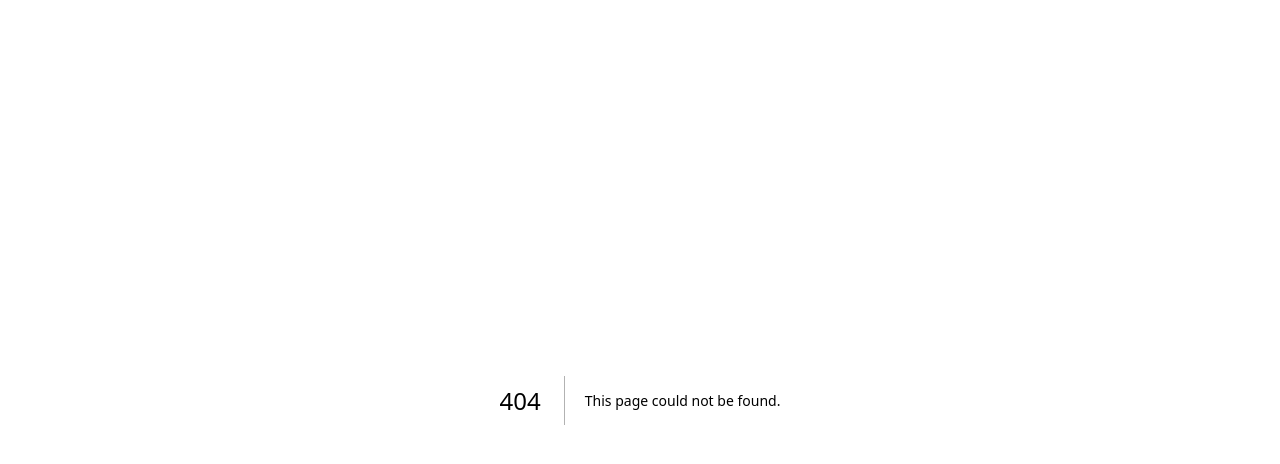
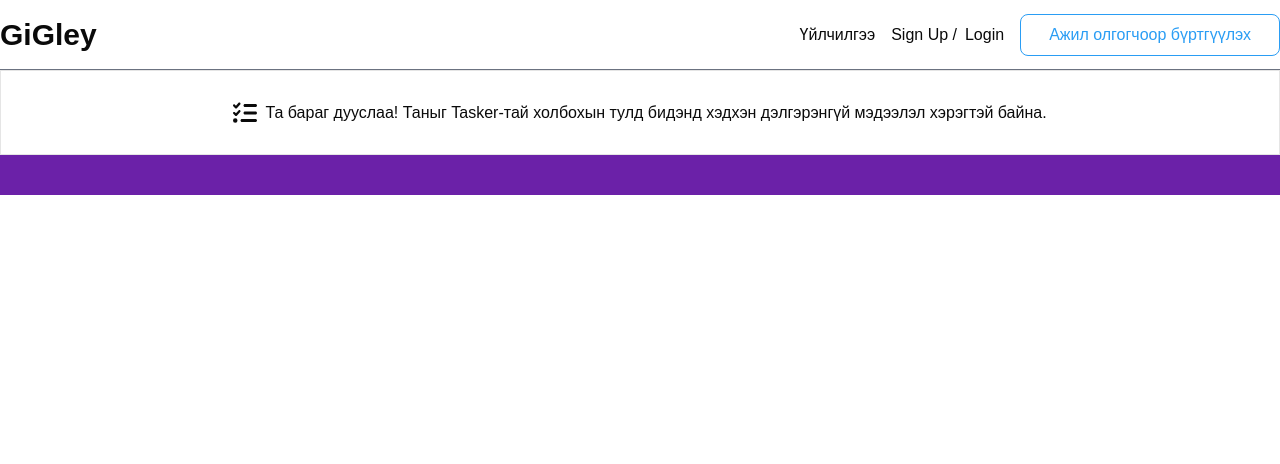
Before and after one commit to Graduate-of-LEAP/Gigley, a Next.js app in the folder fe/: page /clients-side/Fourth in a window 1280 px wide. Before the commit this address had no page. Shown: the top 464 px of the page. Built offline with nearby package versions, Linux system fonts and the light colour scheme.

Commit message:
gertee hii

```diff
--- a/fe/src/app/clients-side/FourthOfFindTasker /page.tsx
+++ b/fe/src/app/clients-side/Fourth/page.tsx
@@ -8,6 +8,8 @@ export default function () {
       <Header />
       <DescriptionOfFourth />
       <ComfirmDetailsAndOrderDetails />
+
+      {/* FourthOfFindTasker  */}
     </>
   );
 }
--- a/fe/src/components/FourthOfFindTasker-components/ComfirmDetails.tsx
+++ b/fe/src/components/FourthOfFindTasker-components/ComfirmDetails.tsx
@@ -1,3 +1,9 @@
+import { Container } from '../assets/Container';
+
 export const ComfirmDetails = () => {
-  return <div className=""></div>;
+  return (
+    <Container className="bg-white">
+      <div></div>
+    </Container>
+  );
 };
--- a/fe/src/components/FourthOfFindTasker-components/ComfirmDetailsAndOrderDetails.tsx
+++ b/fe/src/components/FourthOfFindTasker-components/ComfirmDetailsAndOrderDetails.tsx
@@ -5,7 +5,7 @@ import { OrderDetails } from './OrderDetails';
 export const ComfirmDetailsAndOrderDetails = () => {
   return (
     <Container className="bg-white">
-      <div className="h-10 bg-purple-200">
+      <div className="h-10 bg-purple-800">
         <ComfirmDetails />
         <OrderDetails />
       </div>
--- a/fe/src/components/FourthOfFindTasker-components/DescriptionOfFourth.tsx
+++ b/fe/src/components/FourthOfFindTasker-components/DescriptionOfFourth.tsx
@@ -1,9 +1,18 @@
 import { Container } from '../assets/Container';
+import { FaListCheck } from 'react-icons/fa6';
 
 export const DescriptionOfFourth = () => {
   return (
     <Container className="bg-white">
-      <div className="h-10 bg-purple-200">DescriptionOfLocation</div>
+      <div className="h-[85px] w-full flex justify-center bg-white border">
+        <div className="flex items-center">
+          <FaListCheck className="w-[24px] h-6 mr-2" />
+          <p>
+            Та бараг дууслаа! Таныг Tasker-тай холбохын тулд бидэнд хэдхэн
+            дэлгэрэнгүй мэдээлэл хэрэгтэй байна.
+          </p>
+        </div>
+      </div>
     </Container>
   );
 };
--- a/fe/src/components/FourthOfFindTasker-components/OrderDetails.tsx
+++ b/fe/src/components/FourthOfFindTasker-components/OrderDetails.tsx
@@ -1,3 +1,9 @@
+import { Container } from '../assets/Container';
+
 export const OrderDetails = () => {
-  return <div className=""></div>;
+  return;
+
+  <Container className="bg-white">
+    <div></div>
+  </Container>;
 };
```
